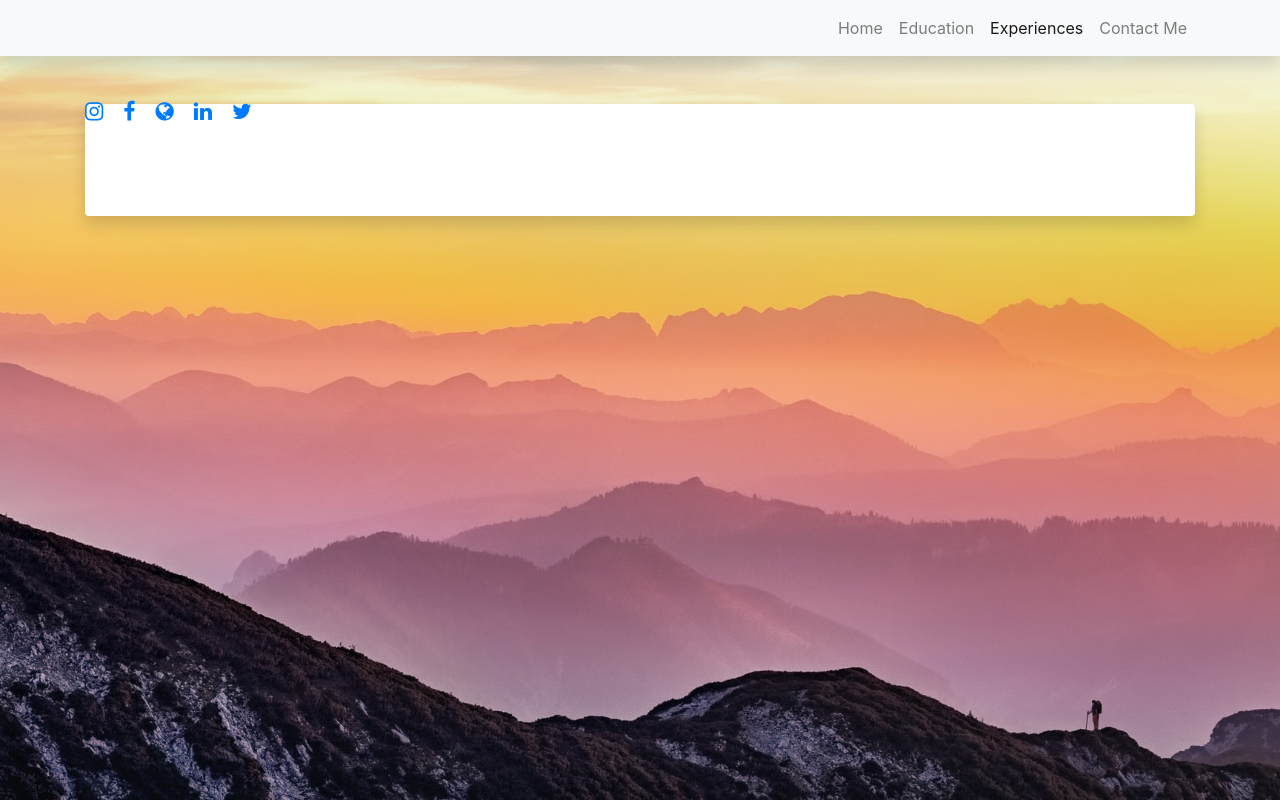
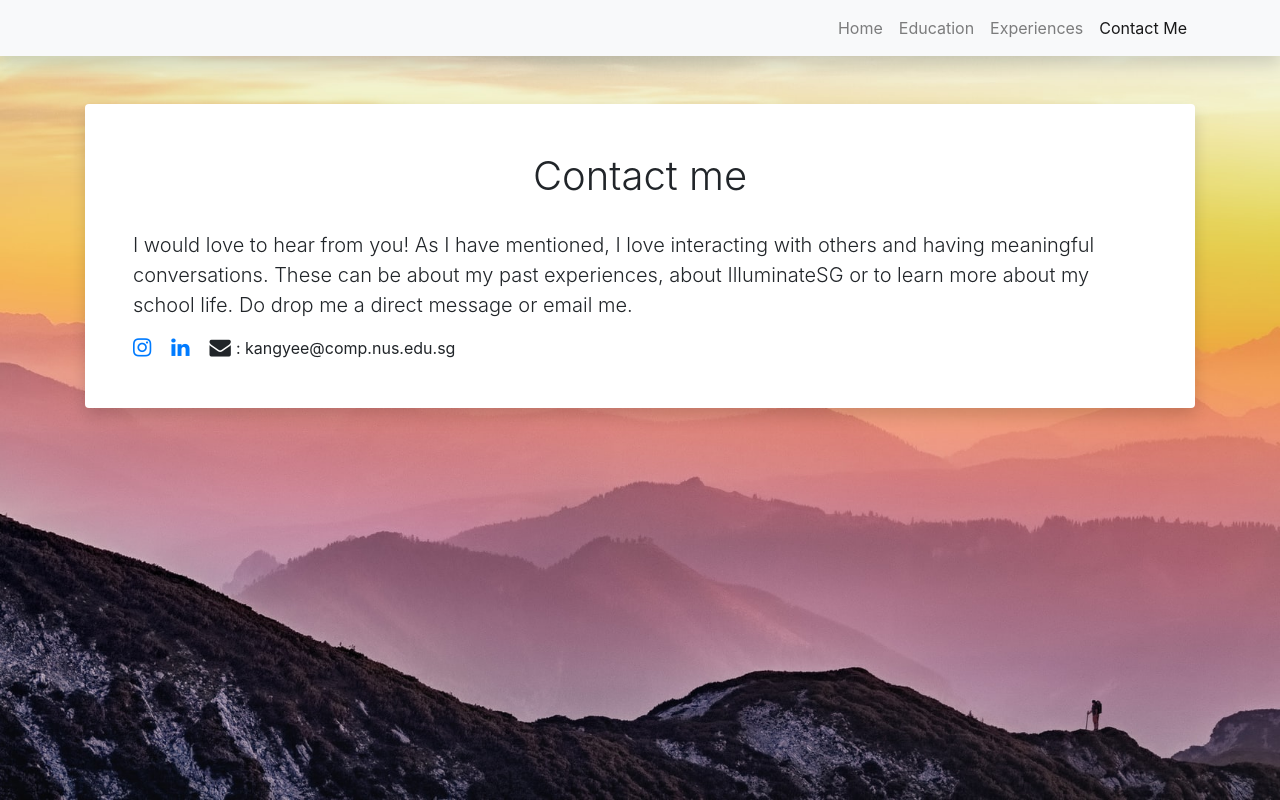
Before and after one commit to kangyeelim/aboutme, a website: page contactme.html in a window 1280 px wide. Drawn offline with nearby package versions, Linux system fonts and the light colour scheme.

Commit message:
Added contact details.

```diff
--- a/contactme.html
+++ b/contactme.html
@@ -2,6 +2,8 @@
 <meta name="viewport" content="width=devicewidth, initial-scale=1.0">
 <link rel="stylesheet" href="https://stackpath.bootstrapcdn.com/bootstrap/4.4.1/css/bootstrap.min.css" integrity="sha384-Vkoo8x4CGsO3+Hhxv8T/Q5PaXtkKtu6ug5TOeNV6gBiFeWPGFN9MuhOf23Q9Ifjh" crossorigin="anonymous">
 <link rel="stylesheet" href="index.css">
+<link rel="stylesheet" href="illuminatesg.css">
+
 <link href="https://fonts.googleapis.com/css2?family=Shadows+Into+Light&display=swap" rel="stylesheet">
 <script src="https://code.jquery.com/jquery-3.4.1.slim.min.js" integrity="sha384-J6qa4849blE2+poT4WnyKhv5vZF5SrPo0iEjwBvKU7imGFAV0wwj1yYfoRSJoZ+n" crossorigin="anonymous"></script>
 <script src="https://cdn.jsdelivr.net/npm/popper.js@1.16.0/dist/umd/popper.min.js" integrity="sha384-Q6E9RHvbIyZFJoft+2mJbHaEWldlvI9IOYy5n3zV9zzTtmI3UksdQRVvoxMfooAo" crossorigin="anonymous"></script>
@@ -28,13 +30,13 @@
 
 						</a>
 					</li>
+					<li class="nav-item">
+						<a class="nav-link" href="experience.html">Experiences</a>
+					</li>
 					<li class="nav-item active">
-						<a class="nav-link" href="#">Experiences
+						<a class="nav-link" href="#">Contact Me
 						<span class="sr-only">(current)</span>
 						</a>
-					</li>
-					<li class="nav-item">
-						<a class="nav-link" href="#">Contact Me</a>
 					</li>
 				</ul>
 			</div>
@@ -44,20 +46,18 @@
     <body>
 		<div class="container">
 			<div class="card border-0 shadow my-5">
-					<div class="box">
-
-					<a class="fa fa-instagram fa-lg" style="user-select: auto;" href="https://www.instagram.com/illuminatesingapore/"></a>
+				<div class="card-body p-5">
+				<h1 class="font-weight-light" style="text-align:center">Contact me</h1>
+					<p class="lead">I would love to hear from you! As I have mentioned, I love interacting with others and having meaningful conversations.
+					These can be about my past experiences, about IlluminateSG or to learn more about my school life. Do drop me a direct message or email me.</p>
+				<div class="box">
+					<a class="fa fa-instagram fa-lg" style="user-select: auto;" href="https://www.instagram.com/kangggyeee/"></a>
 					<div style="width:20px"></div>
-					<a class="fa fa-facebook fa-lg" style="user-select: auto;" href="https://www.facebook.com/illuminatesingapore"></a>
+					<a class="fa fa-linkedin fa-lg" style="user-select: auto;" href="https://www.linkedin.com/in/lim-kang-yee/"></a>
 					<div style="width:20px"></div>
-					<a class="fa fa-globe fa-lg" style="user-select: auto;" href="https://www.illuminatesg.com/"></a>
-					<div style="width:20px"></div>
-					<a class="fa fa-linkedin fa-lg" style="user-select: auto;" href="https://www.linkedin.com/company/illuminatesg"></a>
-					<div style="width:20px"></div>
-					<a class="fa fa-twitter fa-lg" style="user-select: auto;" href="https://twitter.com/Illuminate__Sg"></a>
+					<i class="fa fa-envelope fa-lg" style="user-select: auto;"></i><div style="width:5px;"></div>: kangyee@comp.nus.edu.sg
 					<div style="width:20px"></div>
 				</div>
-				<div class="card-body p-5">
 				</div>
 			</div>
 		</div>
```
Also changed, not shown: education.html (+2 -2 lines), experience.html (+4 -2 lines), index.html (+0 -1 lines).
